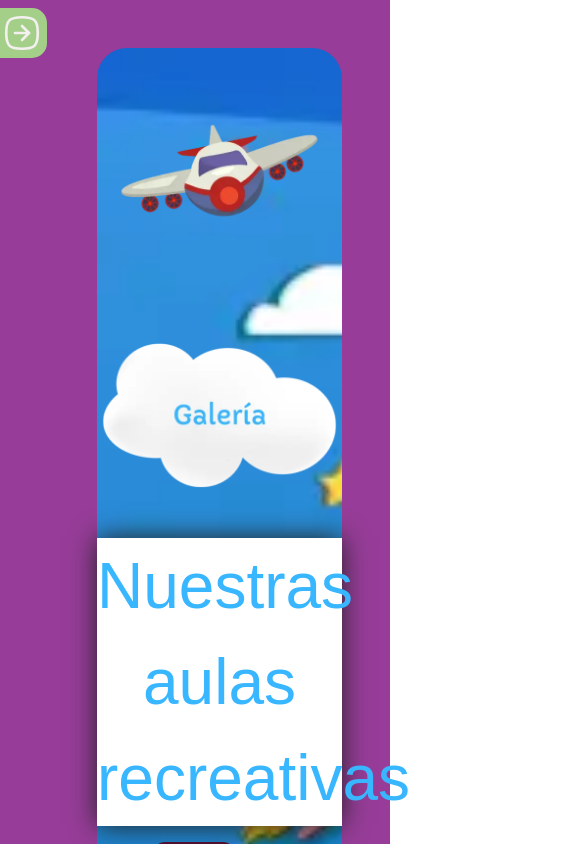
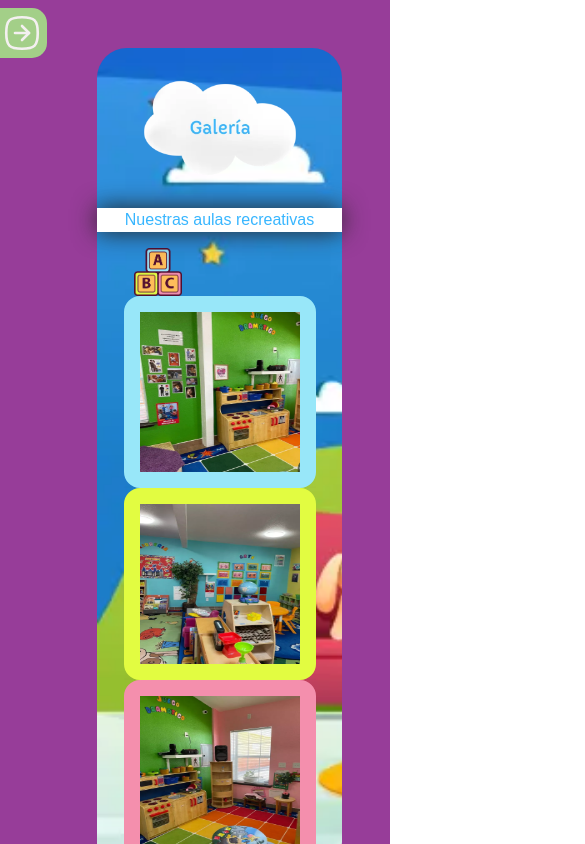
Before and after one commit to AngelValdez27/angels-home-childcare, an Angular app: page /gallery in a window 390 px wide. Shown: the top 844 px of the page, 585 px wide, since content can reach past the window. Built offline with nearby package versions, Linux system fonts and the light colour scheme; a web font is replaced by a local one.

Commit message:
[UPDATE] gallery

```diff
--- a/src/app/components/gallery/gallery.component.css
+++ b/src/app/components/gallery/gallery.component.css
@@ -24,37 +24,40 @@
     margin-left: 15%;
 }
 
-swiper{
+.swiper{
     width: 25rem;
     height: 25rem;
 }
 
-.img-swiper-1 {
-    width: 100% !important;
-    border: rgb(152, 231, 249) solid 1.5rem;
+.img-swiper{
+    width: 100%;
     border-radius: 1rem;
-    height: 100% !important;
+    height: 100%;
 }
 
-.img-swiper-2 {
-    width: 100% !important;
+.br-img-1{
+    border: rgb(152, 231, 249) solid 1.5rem;
+
+}
+.br-img-2{
     border: rgb(226, 252, 65) solid 1.5rem;
-    border-radius: 1rem;
-    height: 100% !important;
+
 }
 
-.img-swiper-3 {
-    width: 100% !important;
+.br-img-3{
     border: rgb(244, 143, 173) solid 1.5rem;
-    border-radius: 1rem;
-    height: 100% !important;
+
+
 }
+
+
 
 .cubes{
     display: grid;
     grid-template-columns: repeat(auto-fit, minmax(20rem, 1fr));
     gap: 0px;
     text-align: center;
+
 }
 
 .letters{
@@ -65,3 +68,154 @@ swiper{
     box-shadow: 0px 0px 25px #222;
 
 }
+
+
+
+/* responsive cubes*/
+@media (max-width: 1090px ) {
+    .swiper{
+        width: 21rem;
+        height: 21rem;
+    }
+}
+
+
+@media (max-width: 945px ) {
+    .swiper{
+        width: 18rem;
+        height: 18rem;
+    }
+}
+
+
+@media (max-width: 831px ) {
+    .swiper{
+        width: 15rem;
+        height: 15rem;
+    }
+}
+
+@media (max-width: 767px ) {
+    .swiper{
+        width: 19rem;
+        height: 19rem;
+    }
+}
+
+@media (max-width: 570px ) {
+    .txt-10{
+        font-size: 2rem;
+    }
+}
+
+@media (max-width: 480px ) {
+
+     .swiper{
+        width: 15rem;
+        height: 15rem;
+    }
+    .cube{
+        width: 7rem;
+    }
+
+    .br-img-1{
+        border: rgb(152, 231, 249) solid 1rem;
+
+    }
+    .br-img-2{
+        border: rgb(226, 252, 65) solid 1rem;
+
+    }
+
+    .br-img-3{
+        border: rgb(244, 143, 173) solid 1rem;
+
+
+    }
+}
+
+@media (max-width: 420px ) {
+    .txt-10{
+        font-size: 2rem;
+    }
+
+    .cloud{
+        width: 15rem;
+     }
+
+     .airplane{
+        display: none;
+     }
+}
+
+@media (max-width: 390px ) {
+    .swiper{
+        width: 12rem;
+        height: 12rem;
+    }
+
+
+    .cube{
+        width: 5rem;
+    }
+
+    .div-cloud{
+        text-align: center;
+    }
+
+    .cloud{
+        width: 12rem;
+     }
+
+     .txt-10{
+        font-size: 1rem;
+    }
+
+
+}
+
+@media (max-width: 340px ) {
+
+    .swiper{
+       width: 9rem;
+       height: 9rem;
+   }
+   .cube{
+       width: 7rem;
+   }
+
+   .br-img-1{
+       border: rgb(152, 231, 249) solid 0.5rem;
+
+   }
+   .br-img-2{
+       border: rgb(226, 252, 65) solid 0.5rem;
+
+   }
+
+   .br-img-3{
+       border: rgb(244, 143, 173) solid 0.5rem;
+
+
+   }
+}
+
+@media (max-width: 390px ) {
+
+
+    .cube{
+        width: 3rem;
+    }
+
+    .div-cloud{
+        text-align: center;
+    }
+
+    .cloud{
+        width: 10rem;
+     }
+
+
+
+
+}
--- a/src/app/components/gallery/gallery.component.html
+++ b/src/app/components/gallery/gallery.component.html
@@ -1,17 +1,17 @@
 <div class="bg-gallery">
   <section class="p-5">
     <div
-      class="offset-md-2 offset-2 col-md-10 col-10 br-radius-30 bg-module bg"
+      class="offset-md-2 offset-2 col-md-10 col-10 col-sm-10 br-radius-30 bg-module bg"
     >
       <div>
         <div class="row">
-          <div class="col-md-3">
+          <div class="col-md-3 col-sm-3 col-3">
             <img
               class="airplane"
               src="../../../assets/images/gallery/avion.webp"
             />
           </div>
-          <div class="col-md-6">
+          <div class="col-md-6 col-sm-12 col-12 div-cloud">
             <img
               class="cloud"
               src="../../../assets/images/gallery/nubegaleria.webp"
@@ -21,36 +21,36 @@
       </div>
 
       <div class="">
-        <div class="col-md-12 letters">
+        <div class="col-md-12 col-12 col-sm-12 letters">
           <p class="txt-10">Nuestras aulas recreativas</p>
         </div>
       </div>
 
       <div class="row">
-        <div class="offset-md-3 col-md-6 col-6">
+        <div class="offset-md-3 col-md-6 col-12 col-sm-12">
           <div class="div-img-cube">
             <img class="cube" src="../../../assets/images/gallery/cubos.webp" />
           </div>
-          <swiper effect="cube">
+          <swiper class="swiper" effect="cube">
             <ng-template *ngFor="let slide of slides" swiperSlide
-              ><img class="img-swiper-1" src="{{ slide.image }}"
+              ><img class="img-swiper br-img-1" src="{{ slide.image }}"
             /></ng-template>
           </swiper>
         </div>
       </div>
 
       <div class="row">
-        <div class="container col-md-6 col-6">
-          <swiper effect="cube">
+        <div class="container col-md-6 col-12 col-sm-12">
+          <swiper class="swiper" effect="cube">
             <ng-template *ngFor="let slide_first of slides_first" swiperSlide
-              ><img class="img-swiper-2" src="{{ slide_first.image }}"
+              ><img class="img-swiper br-img-2" src="{{ slide_first.image }}"
             /></ng-template>
           </swiper>
         </div>
-        <div class="container col-md-6 col-6">
-          <swiper effect="cube">
+        <div class="container col-md-6 col-12 col-sm-12">
+          <swiper class="swiper" effect="cube">
             <ng-template *ngFor="let slide_second of slides_second" swiperSlide
-              ><img class="img-swiper-3" src="{{ slide_second.image }}"
+              ><img class="img-swiper br-img-3" src="{{ slide_second.image }}"
             /></ng-template>
           </swiper>
         </div>
```
